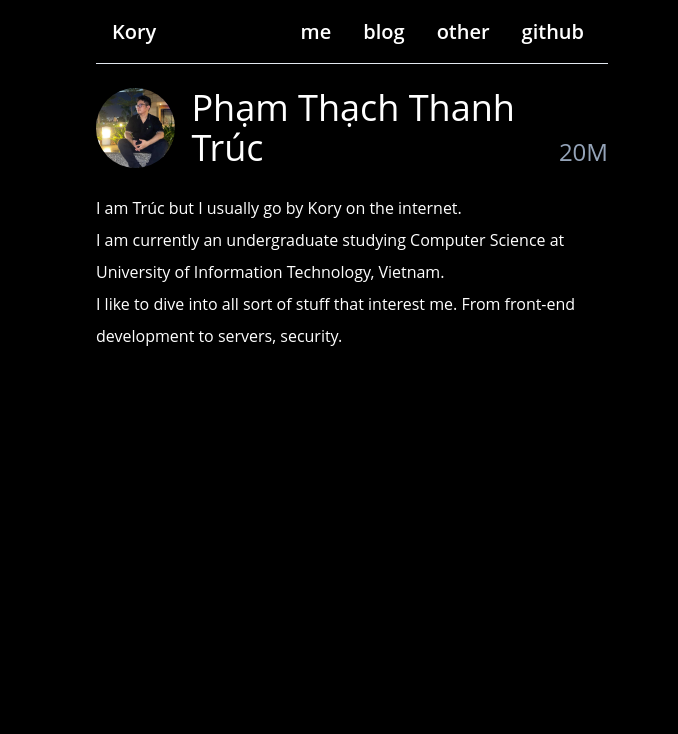
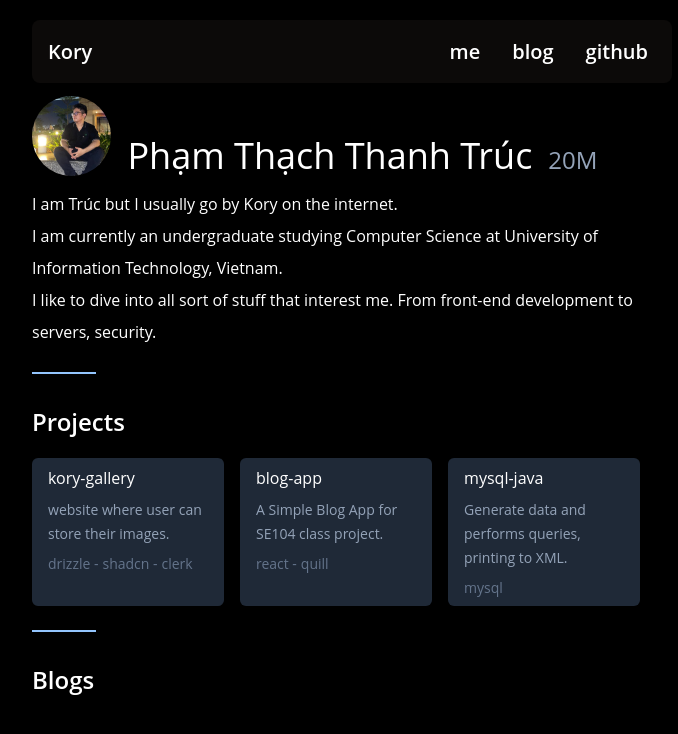
Before and after one commit to 0xk0ry/kory-dev, a Next.js app: page / in a window 1280 px wide. Shown: the top 734 px of the page, without its empty margins (288-966 px from the left). Built offline with nearby package versions, Linux system fonts and the light colour scheme; a web font is replaced by a local one.

Commit message:
big update

```diff
--- a/src/app/blog/page.tsx
+++ b/src/app/blog/page.tsx
@@ -123,7 +123,6 @@ export default function HomePage() {
   return (
     <main className="flex-center mx-auto flex flex-col gap-6">
       <Author />
-
       <div>
         <div className="text-2xl leading-loose font-semibold pb-3">Tool Set</div>
         <div className="flex flex-row flex-wrap gap-4">
--- a/src/app/layout.tsx
+++ b/src/app/layout.tsx
@@ -16,10 +16,12 @@ export default function RootLayout({
 }) {
   return (
     <html lang="en">
-      <body className={`flex flex-col bg-black text-white items-center w-[50%] mx-auto`}>
-        <div className="w-4/5 mx-auto">
+      <body
+        className={`mx-auto flex flex-col flex-wrap items-center bg-black text-white`}
+      >
+        <div className="mx-auto">
           <TopNav />
-          <main>{children}</main>
+          <main className="w-[50vw] pt-24">{children}</main>
         </div>
       </body>
     </html>
--- a/src/app/me/page.tsx
+++ b/src/app/me/page.tsx
@@ -124,10 +124,39 @@ export default function HomePage() {
   ];
   return (
     <main className="flex-center mx-auto flex flex-col gap-6">
-      <Author />
-
+      <div className="flex-center mx-auto flex w-full flex-col gap-3">
+        <Author />
+        <div className="text-md leading-loose">
+          I am Trúc but I usually go by Kory on the internet.
+          I am currently an undergraduate studying Computer Science at
+          University of Information Technology, Vietnam.
+          I like to dive into all sort of stuff that interest me. From front-end
+          development to servers, security.
+        </div>
+      </div>
+      <div className=" w-[10%] border-b-2 border-blue-300" />
       <div>
-        <div className="text-2xl leading-loose font-semibold pb-3">Tool Set</div>
+        <div className="pb-3 text-2xl font-semibold leading-loose">
+          Qualification
+        </div>
+        <div className="flex flex-col flex-wrap gap-3">
+          <div>
+            Education: Honor Bachelor in Computer Science at{" "}
+            <Link href={"https://en.uit.edu.vn/"} className="font-semibold">
+              University of Information Technology
+            </Link>
+          </div>
+          <div>Expected Graduation: Spring 2026</div>
+          <div>GPA: 8.23</div>
+          <div>English: IELTS 7.5</div>
+          <div>SAT: 1440</div>
+        </div>
+      </div>
+      <div className=" w-[10%] border-b-2 border-blue-300" />
+      <div>
+        <div className="pb-3 text-2xl font-semibold leading-loose">
+          Tool Set
+        </div>
         <div className="flex flex-row flex-wrap gap-4">
           {skills.map((skill) => (
             <div
@@ -140,9 +169,6 @@ export default function HomePage() {
           ))}
         </div>
       </div>
-      <div>
-        <div className="text-2xl leading-loose font-semibold pb-3">Projects</div>
-      </div>
     </main>
   );
 }
--- a/src/app/page.tsx
+++ b/src/app/page.tsx
@@ -1,15 +1,90 @@
+'use client'
 import Link from "next/link";
+import { usePathname, useRouter } from "next/navigation";
 import { Author } from "~/components/Author";
 import { TopNav } from "~/components/TopNav";
 
 export default function HomePage() {
+  const projects = [
+    {
+      name: "kory-gallery",
+      description: "website where user can store their images.",
+      url: "https://github.com/koryTheKorgy/kory-gallery",
+      techs: ["drizzle", "shadcn", "clerk"],
+    },
+    {
+      name: "blog-app",
+      description: "A Simple Blog App for SE104 class project.",
+      url: "https://github.com/KoryTheKorgy/Blog-App/",
+      techs: ["react", "quill"],
+    },
+    {
+      name: "mysql-java",
+      description: "Generate data and performs queries, printing to XML.",
+      url: "https://github.com/KoryTheKorgy/mysql-java-application",
+      techs: ["mysql"],
+    },
+  ];
+  const pathname = usePathname();
+  const router = useRouter();
   return (
-    <main className="flex flex-center flex-col mx-auto gap-6">
-      <Author />
-      <div className="text-md leading-loose">
-        I am Trúc but I usually go by Kory on the internet.<br/>
-        I am currently an undergraduate studying Computer Science at University of Information Technology, Vietnam.<br/>
-        I like to dive into all sort of stuff that interest me. From front-end development to servers, security.<br/>
+    <main className="flex-center mx-auto flex flex-col gap-6">
+      <div className="flex-center mx-auto flex w-full flex-col gap-3">
+        <Author />
+        <div className="text-md leading-loose">
+          I am Trúc but I usually go by Kory on the internet.
+          <br />
+          I am currently an undergraduate studying Computer Science at
+          University of Information Technology, Vietnam.
+          <br />
+          I like to dive into all sort of stuff that interest me. From front-end
+          development to servers, security.
+          <br />
+        </div>
+      </div>
+      <div className="w-[10%] border-b-2 border-blue-300" />
+      <div className="text-md border-b-0 border-blue-300 leading-loose">
+        <div className="pb-3">
+          <Link
+            className="text-2xl font-semibold leading-loose hover:cursor-pointer"
+            href="https://github.com/KoryTheKorgy?tab=repositories"
+          >
+            Projects
+          </Link>
+        </div>
+        <div className="flex flex-row flex-wrap gap-4">
+          {projects.map((project) => (
+            <Link
+              className="items-left h-30 flex w-[30%] flex-col gap-2 text-wrap rounded-md bg-gray-800 px-4 py-2	hover:cursor-pointer"
+              key={project.name}
+              href={project.url}
+            >
+              <div className="text-base">{project.name}</div>
+              <div className="text-sm leading-6  text-slate-400">
+                {project.description}
+              </div>
+              <div className="flex flex-row gap-1  text-slate-500">
+                {project.techs.map((tech, index) => (
+                  <div key={tech} className="text-sm">
+                    {tech}
+                    {index < project.techs.length - 1 && " -"}
+                  </div>
+                ))}
+              </div>
+            </Link>
+          ))}
+        </div>
+      </div>
+      <div className="w-[10%] border-b-2 border-blue-300" />
+      <div className="pb-3">
+        <div
+          className="text-2xl font-semibold leading-loose hover:cursor-pointer"
+          onClick={() => {
+            router.push(`/blog`)
+          }}
+        >
+          Blogs
+        </div>
       </div>
     </main>
   );
--- a/src/components/TopNav.tsx
+++ b/src/components/TopNav.tsx
@@ -1,4 +1,5 @@
 "use client";
+import Link from "next/link";
 import { useRouter, usePathname } from "next/navigation";
 
 export function TopNav() {
@@ -6,7 +7,7 @@ export function TopNav() {
   const pathname = usePathname();
 
   return (
-    <nav className="mx-auto mb-6 flex h-auto items-center justify-between border-b p-4 font-semibold md:text-xl">
+     <nav className="mt-5 mb-6 flex flex-row h-auto w-[50vw] items-center justify-between p-4 font-semibold md:text-xl bg-stone-950 z-10 fixed rounded-lg">
       <div
         className="cursor-pointer"
         onClick={() => {
@@ -17,7 +18,7 @@ export function TopNav() {
       </div>
       <div className="flex items-center gap-4">
         <div
-          className={`cursor-pointer rounded-md px-2 py-[0.1rem] hover:text-slate-600 ${pathname.startsWith("/me") ? "bg-neutral-500" : ""}`}
+          className={`cursor-pointer rounded-md px-2 py-[0.1rem] hover:text-slate-600 ${pathname.startsWith("/me") ? "bg-neutral-400" : ""}`}
           onClick={() => {
             router.push("/me");
             console.log(pathname);
@@ -26,7 +27,7 @@ export function TopNav() {
           me
         </div>{" "}
         <div
-          className={`cursor-pointer rounded-md px-2 py-[0.1rem] hover:text-slate-600 ${pathname.startsWith("/blog") ? "bg-neutral-500" : ""}`}
+          className={`cursor-pointer rounded-md px-2 py-[0.1rem] hover:text-slate-600 ${pathname.startsWith("/blog") ? "bg-neutral-400" : ""}`}
           onClick={() => {
             router.push("/blog");
             console.log(pathname);
@@ -34,25 +35,23 @@ export function TopNav() {
         >
           blog
         </div>{" "}
-        <div
-          className={`cursor-pointer rounded-md px-2 py-[0.1rem] hover:text-slate-600 ${pathname.startsWith("/others") ? "bg-neutral-500" : ""}`}
+        {/* <div
+          className={`cursor-pointer rounded-md px-2 py-[0.1rem] hover:text-slate-600 ${pathname.startsWith("/others") ? "bg-neutral-400" : ""}`}
           onClick={() => {
             router.push("/other");
             console.log(pathname);
           }}
         >
           other
-        </div>{" "}
-        <div
-          className={`cursor-pointer rounded-md px-2 py-[0.1rem] hover:text-slate-600 ${pathname.startsWith("/github") ? "bg-neutral-500" : ""}`}
-          onClick={() => {
-            router.replace("https://github.com/KoryTheKorgy");
-            console.log(pathname);
-          }}
+        </div>{" "} */}
+        <Link
+          className={`cursor-pointer rounded-md px-2 py-[0.1rem] hover:text-slate-600 ${pathname.startsWith("/github") ? "bg-neutral-400" : ""}`}
+          href="https://github.com/KoryTheKorgy"
         >
           github
-        </div>
+        </Link>
       </div>
+
     </nav>
   );
 }
```
Also changed, not shown: src/app/[wip]/page.tsx (renamed from src/app/other/page.tsx).
